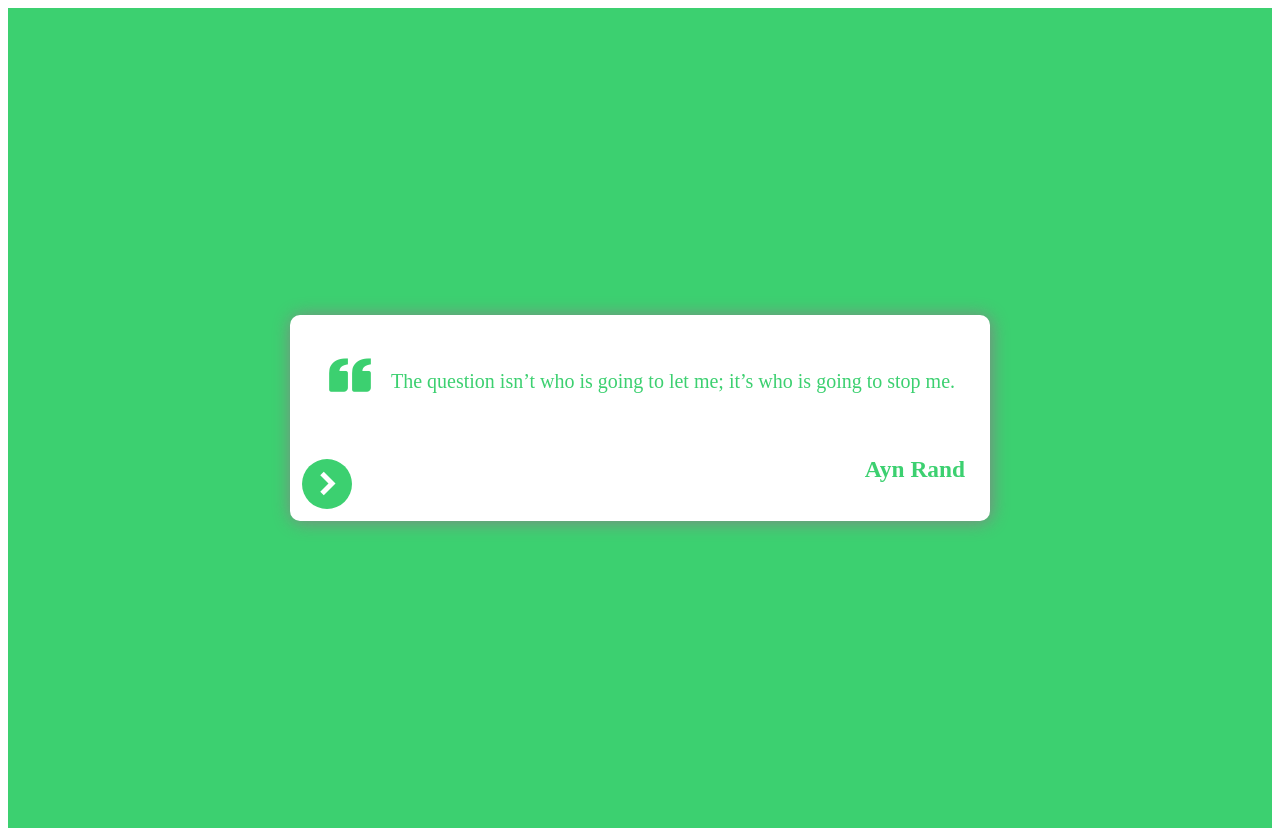
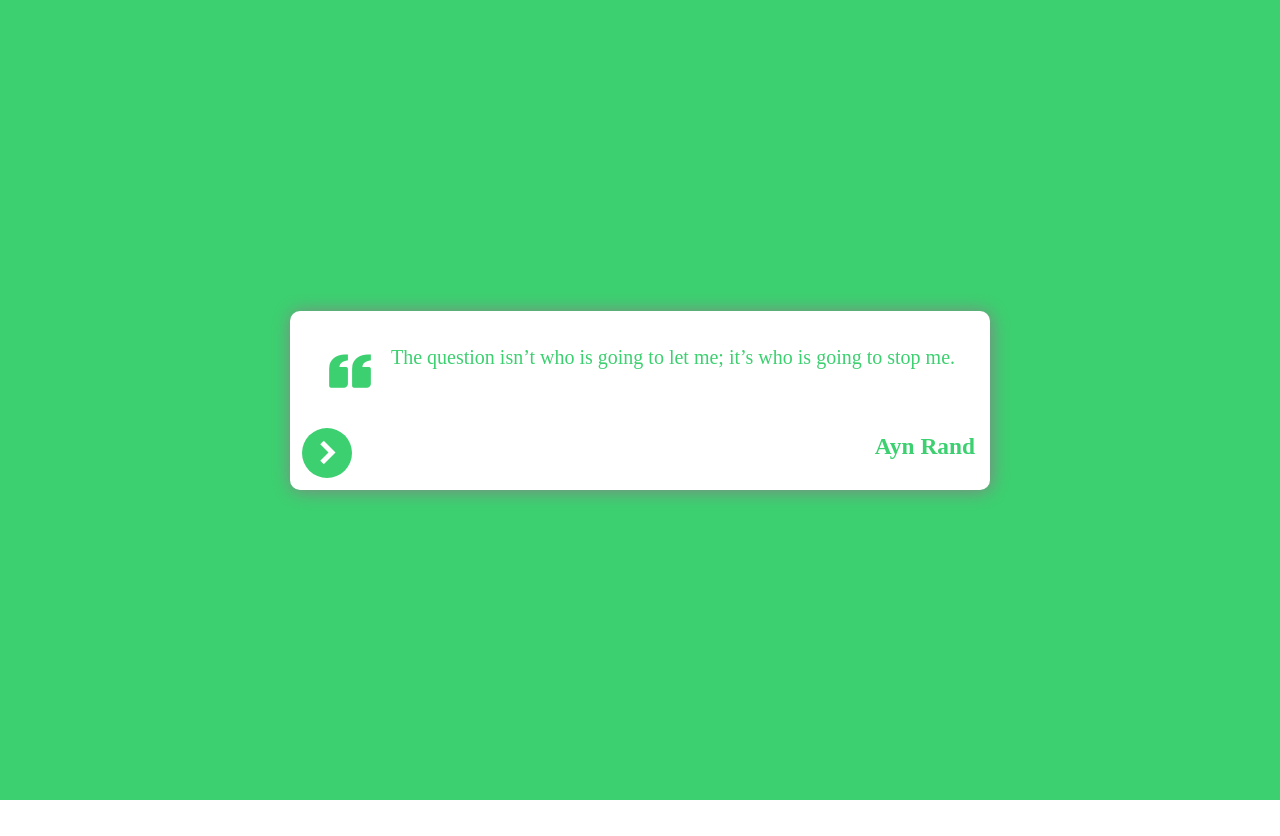
Before and after one commit to genesiski/cita, a React (Vite) app: page / in a window 1280 px wide. After the commit the page ends 800 px from the top, so only its background shows below. Built offline with nearby package versions, Linux system fonts and the light colour scheme.

Commit message:
Update index.css

```diff
--- a/src/index.css
+++ b/src/index.css
@@ -0,0 +1,11 @@
+body {
+  margin: 0;
+}
+
+* {
+  box-sizing:border-box;
+}
+
+p, h1, h2, h3, h4, h5, h6 {
+  margin:0;
+}
```
